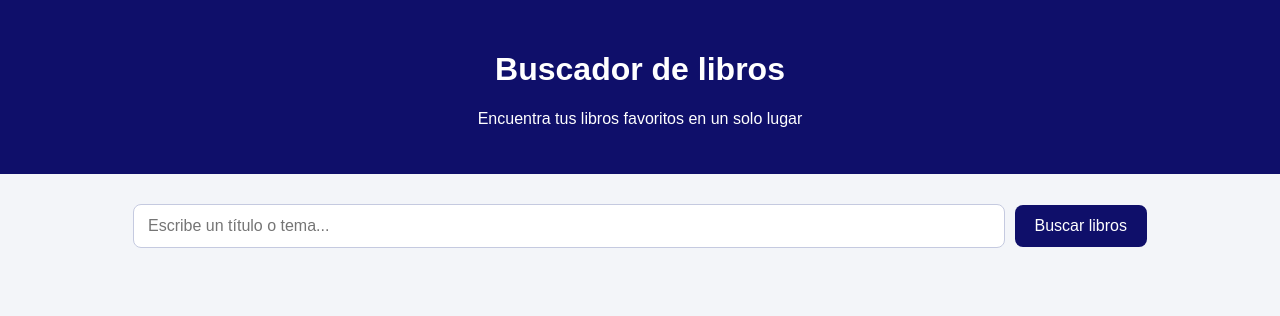
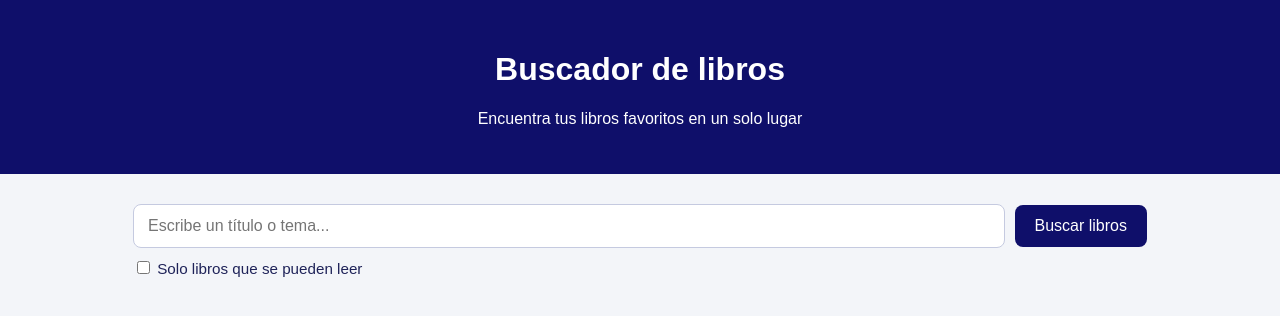
Before and after one commit to franklinlloreda3-creator/buscador_libros, a Flask app: page / in a window 1280 px wide. Shown: the top 316 px of the page. Run offline with Flask 3, Linux system fonts and the light colour scheme.

Commit message:
Update index.html

```diff
--- a/templates/index.html
+++ b/templates/index.html
@@ -17,6 +17,11 @@
         <input type="search" name="q" value="{{ busqueda }}"
                placeholder="Escribe un título o tema..." required>
         <button type="submit">Buscar libros</button>
+        <label class="filtro">
+            <input type="checkbox" name="leibles" value="1"
+                   {% if solo_leibles %}checked{% endif %}>
+            Solo libros que se pueden leer
+        </label>
     </form>
 
     {% if busqueda %}
@@ -41,6 +46,17 @@
             <h3>{{ libro.titulo }}</h3>
             <p><strong>Autor:</strong> {{ libro.autor }}</p>
             <p><strong>Año:</strong> {{ libro.anio }}</p>
+            {% if libro.lectura %}
+                <a class="boton-leer" href="{{ libro.lectura.url }}"
+                   target="_blank" rel="noopener noreferrer">
+                    {% if libro.lectura.libre %}Leer gratis{% else %}Leer (préstamo gratis){% endif %}
+                </a>
+                {% if not libro.lectura.libre %}
+                <p class="nota">Requiere una cuenta gratuita en Internet Archive.</p>
+                {% endif %}
+            {% else %}
+                <p class="nota">Sin versión digital disponible.</p>
+            {% endif %}
             {% if libro.clave %}
                 <a href="https://openlibrary.org{{ libro.clave }}"
                    target="_blank" rel="noopener noreferrer">Ver ficha del libro</a>
```
